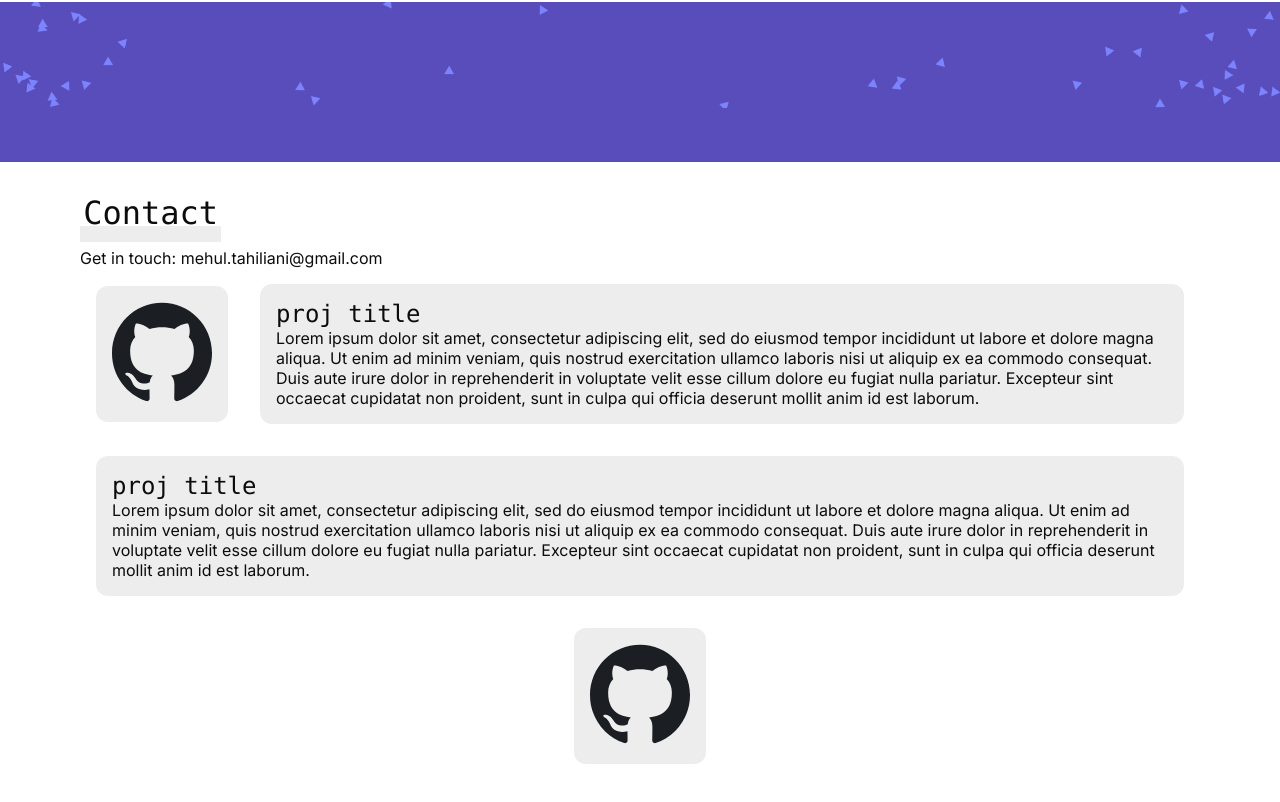
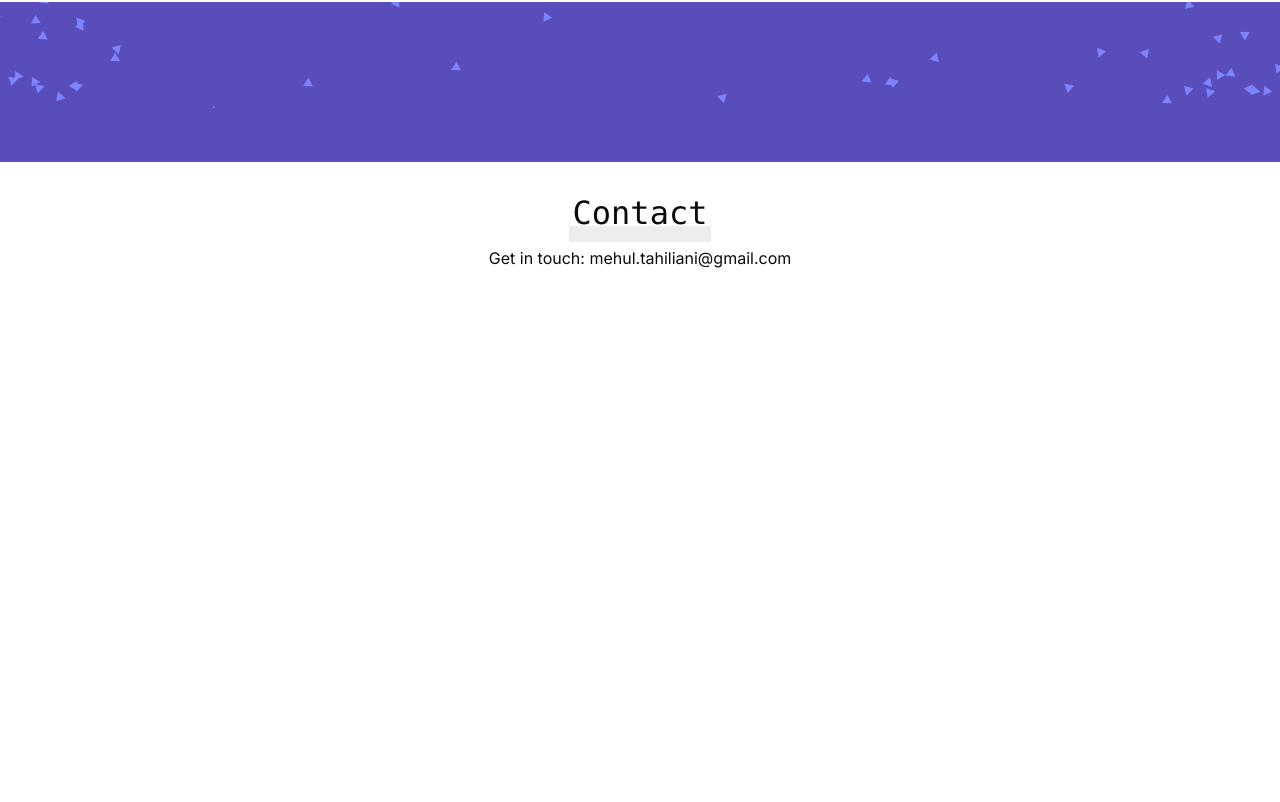
Before and after one commit to DaDevFox/PersonalWebsite, a Next.js app: page / in a window 1280 px wide. Shown: the part 558-1360 px from the top of the page. After the commit the page ends 906 px from the top, so only its background shows below. Built offline with nearby package versions, Linux system fonts and the light colour scheme.

Commit message:
reformatting

```diff
--- a/src/app/content-pane-2.js
+++ b/src/app/content-pane-2.js
@@ -6,10 +6,10 @@
 
 export default function ContentTwo(props) {
   return (
+    <div className={"boids_blocker"}>
       <div className={"content_container"}>
+        <div className="full_row" style={{ alignItems: "center " }}>
           <Section_TextLeft title="Contact" />
-      {/* I'd love to get in touch */}
-
           <div>
             <p>
               Get in touch:{" "}
@@ -18,8 +18,9 @@
               </a>
             </p>
           </div>
-
-      <Row_ImageLeft
+        </div>
+      </div>
+      {/* <Row_ImageLeft
         image_size={100}
         image_alt="GitHub Logo"
         image_src={logo_gh}
@@ -31,20 +32,7 @@
                 in reprehenderit in voluptate velit esse cillum dolore eu fugiat
                 nulla pariatur. Excepteur sint occaecat cupidatat non proident,
                 sunt in culpa qui officia deserunt mollit anim id est laborum."
-      />
-      <Row_ImageRight
-        image_size={100}
-        image_alt="GitHub Logo"
-        image_src={logo_gh}
-        title="proj title"
-        description="Lorem ipsum dolor sit amet, consectetur adipiscing elit, sed do
-          eiusmod tempor incididunt ut labore et dolore magna aliqua. Ut
-          enim ad minim veniam, quis nostrud exercitation ullamco laboris
-          nisi ut aliquip ex ea commodo consequat. Duis aute irure dolor
-          in reprehenderit in voluptate velit esse cillum dolore eu fugiat
-          nulla pariatur. Excepteur sint occaecat cupidatat non proident,
-          sunt in culpa qui officia deserunt mollit anim id est laborum."
-      />
+      /> */}
     </div>
   );
 }
```
Also changed, not shown: src/app/page.js (+0 -51 lines). Lines whose indentation alone changed are shown as unchanged.
